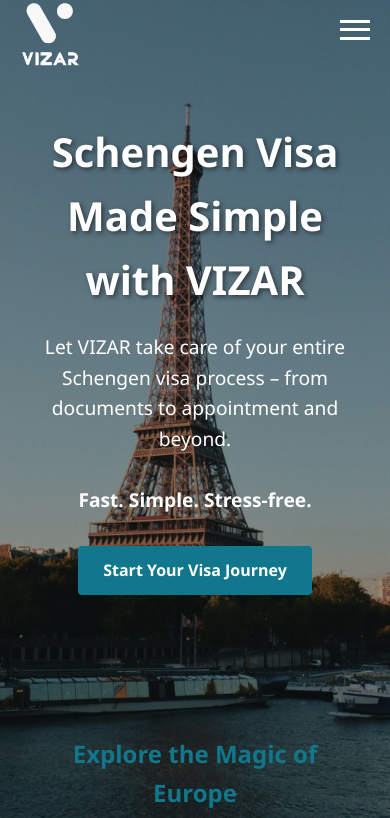
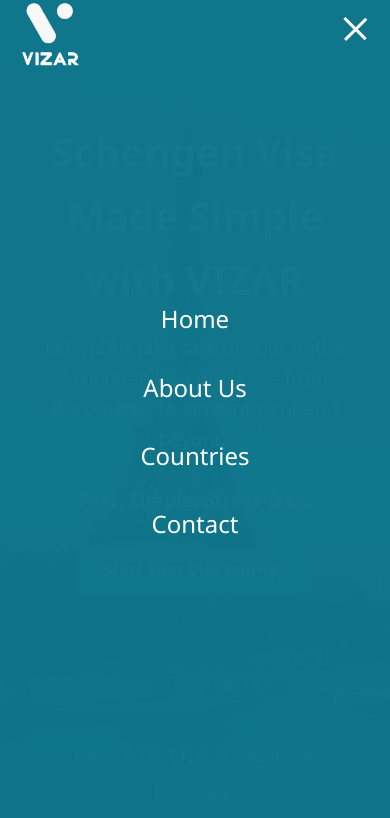
Before and after one commit to kalievarmani/visar, a plain HTML site: page europe.html in a window 390 px wide. Both pictures are taken after a click on the element 355 px from the left and 30 px from the top of the page. Shown: the top 818 px of the page. Drawn offline with nearby package versions, Linux system fonts and the light colour scheme.

Commit message:
Update europe.html

```diff
--- a/europe.html
+++ b/europe.html
@@ -807,5 +807,27 @@
       </div>
     </div>
 
+    <script>
+  document.addEventListener('DOMContentLoaded', function() {
+    const burgerMenu = document.querySelector('.burger-menu');
+    const mobileNav = document.querySelector('.mobile-nav');
+
+    burgerMenu.addEventListener('click', function() {
+      this.classList.toggle('active');
+      mobileNav.classList.toggle('active');
+      document.body.style.overflow = mobileNav.classList.contains('active') ? 'hidden' : '';
+    });
+
+    const navLinks = document.querySelectorAll('.mobile-nav .nav a');
+    navLinks.forEach(link => {
+      link.addEventListener('click', () => {
+        burgerMenu.classList.remove('active');
+        mobileNav.classList.remove('active');
+        document.body.style.overflow = '';
+      });
+    });
+  });
+</script>
+
 </body>
 </html>
```
